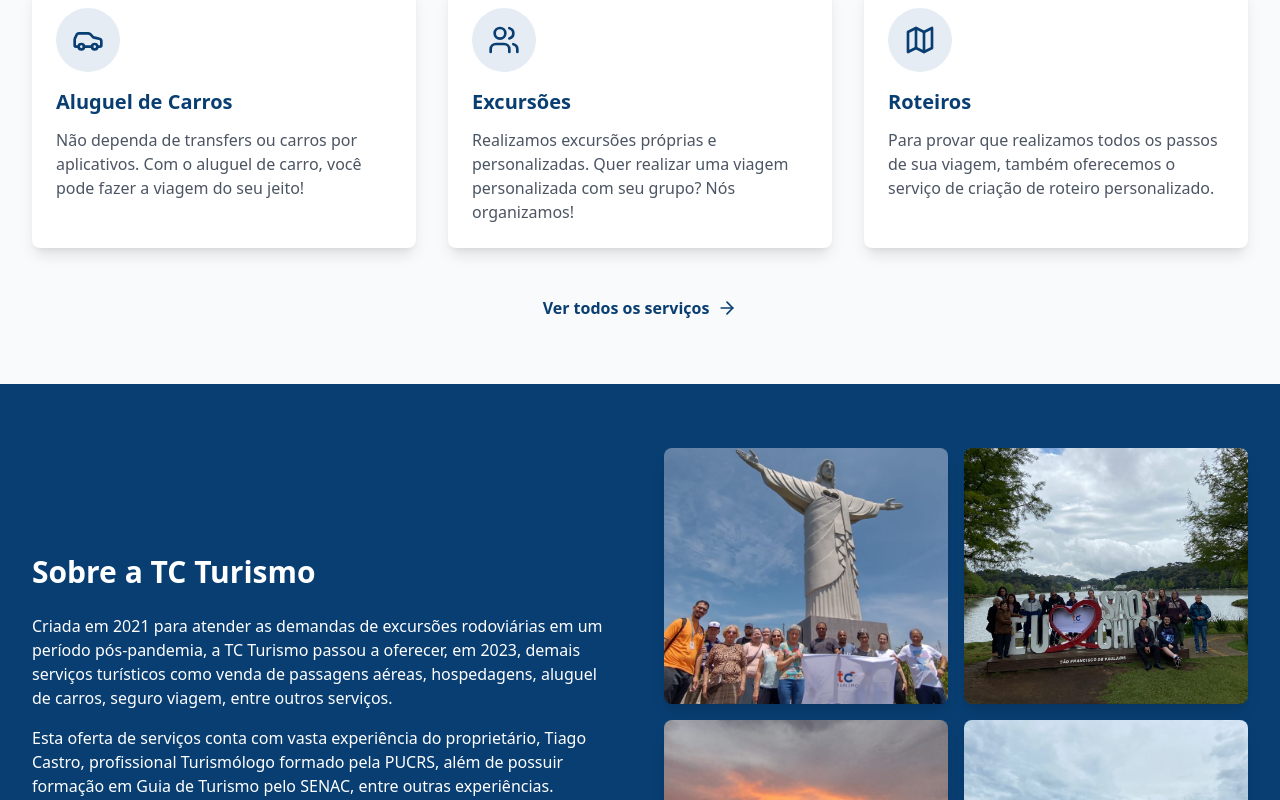
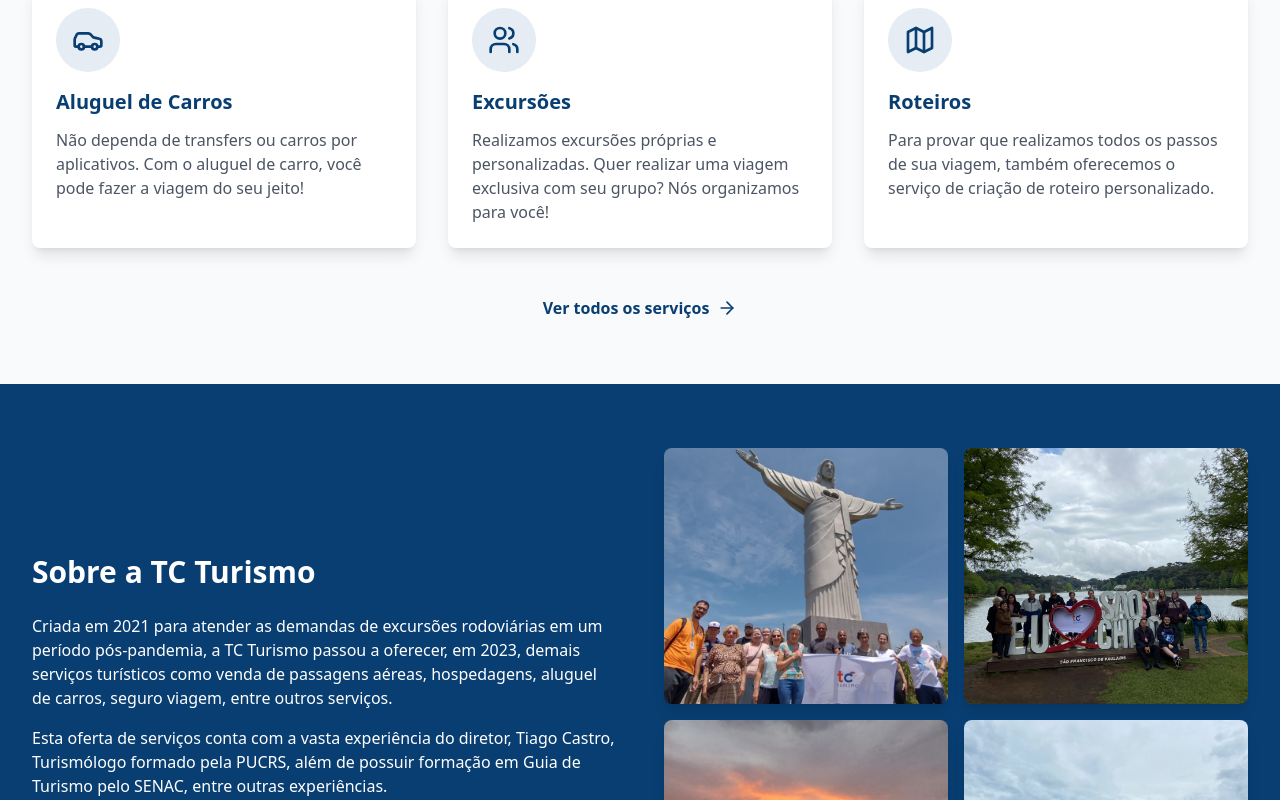
Before and after one commit to tiagoscastros/tcturismosite, a React (Vite) app: page / in a window 1280 px wide. Shown: the part 1060-1860 px from the top of the page. Built offline with nearby package versions, Linux system fonts and the light colour scheme.

Commit message:
Update Home.tsx

```diff
--- a/src/pages/Home.tsx
+++ b/src/pages/Home.tsx
@@ -31,7 +31,7 @@ const Home = () => {
     },
     {
       title: 'Excursões',
-      description: 'Realizamos excursões próprias e personalizadas. Quer realizar uma viagem personalizada com seu grupo? Nós organizamos!',
+      description: 'Realizamos excursões próprias e personalizadas. Quer realizar uma viagem exclusiva com seu grupo? Nós organizamos para você!',
       icon: Users
     },
     {
@@ -115,7 +115,7 @@ const Home = () => {
                 Criada em 2021 para atender as demandas de excursões rodoviárias em um período pós-pandemia, a TC Turismo passou a oferecer, em 2023, demais serviços turísticos como venda de passagens aéreas, hospedagens, aluguel de carros, seguro viagem, entre outros serviços.
               </p>
               <p className="mb-6">
-                Esta oferta de serviços conta com vasta experiência do proprietário, Tiago Castro, profissional Turismólogo formado pela PUCRS, além de possuir formação em Guia de Turismo pelo SENAC, entre outras experiências.
+                Esta oferta de serviços conta com a vasta experiência do diretor, Tiago Castro, Turismólogo formado pela PUCRS, além de possuir formação em Guia de Turismo pelo SENAC, entre outras experiências.
               </p>
               <Link
                 to="/sobre"
```
